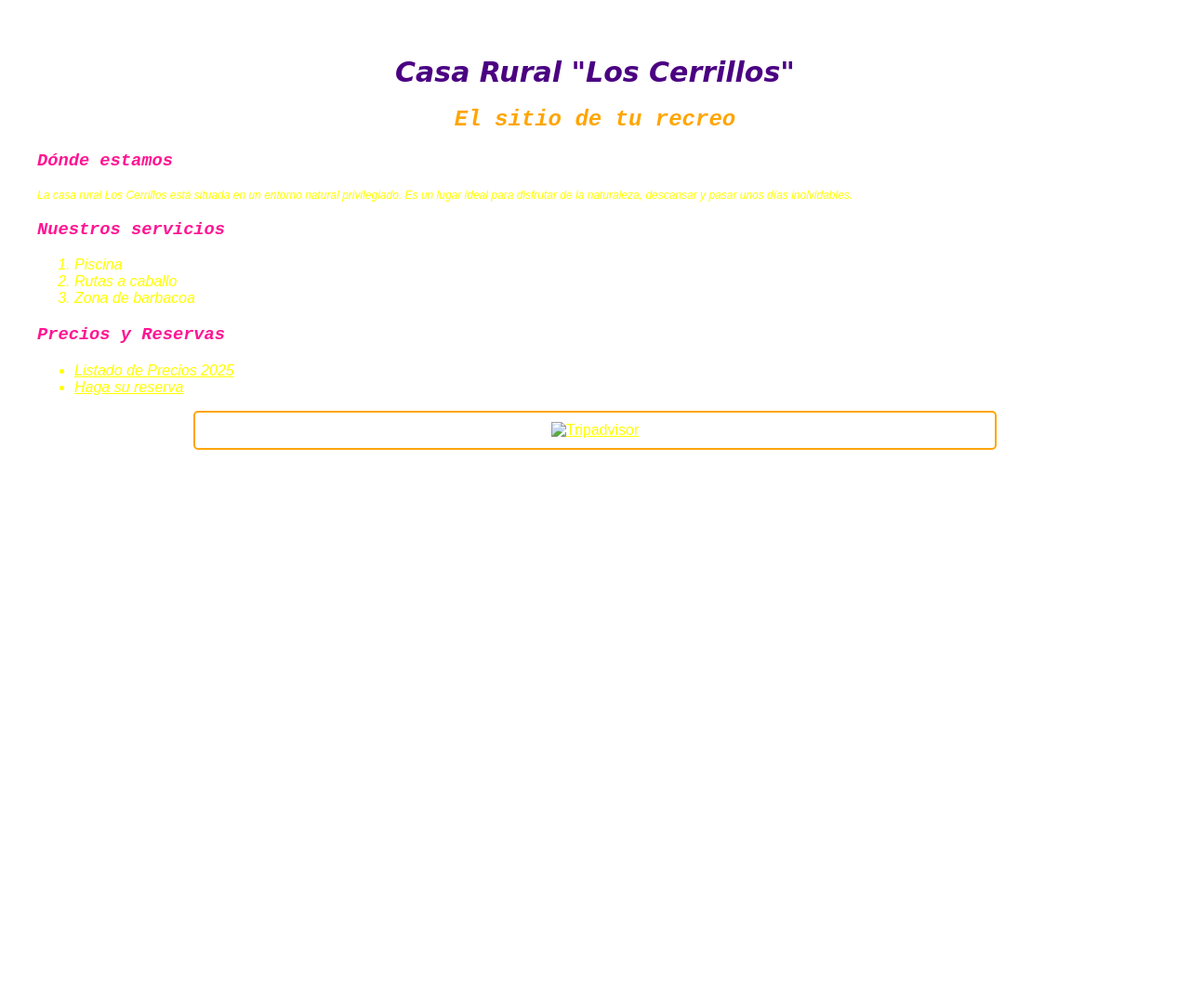
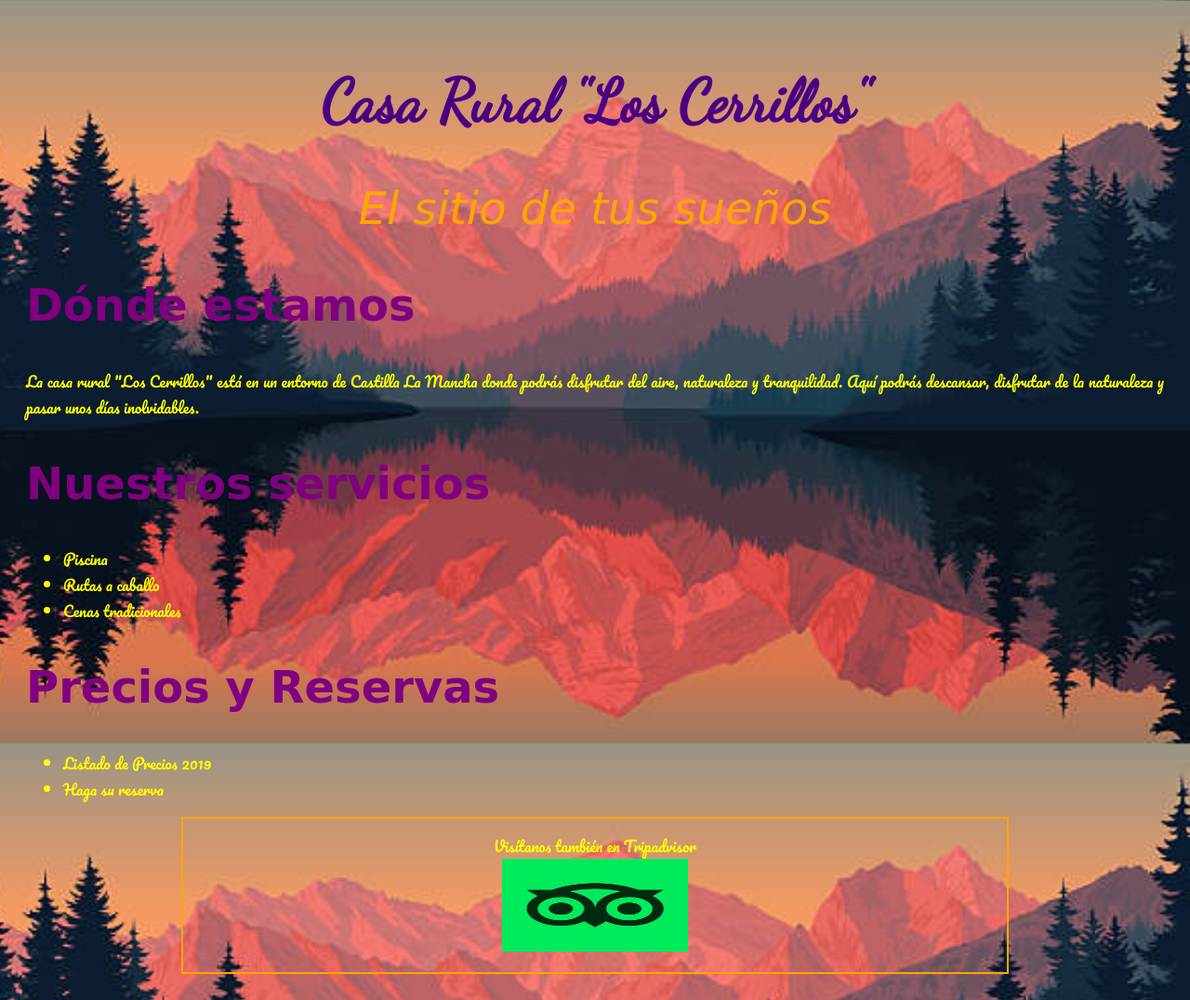
Before and after one commit to ianisxxD12/examen, a plain HTML site: page index.html in a window 1280 px wide. Shown: the whole page at 93% size. Before the commit the page ends 800 px from the top, so only its background shows below. Drawn offline with Linux system fonts and the light colour scheme; a web font is replaced by a local one.

Commit message:
version 5

```diff
--- a/css/estilosformularios.css
+++ b/css/estilosformularios.css
@@ -1,41 +1,15 @@
 
 body {
     background-color: Violet;
-    font-family: Arial;
-    font-size: 13px;
 }
 
 h1 {
+    font-family: Arial, sans-serif;
+    font-style: italic;
+}
+
+label, legend {
     color: DarkBlue;
-    font-family: Arial;
-    font-style: italic;
+    font-family: Arial, sans-serif;
     font-size: 20px;
 }
-
-fieldset {
-    border: 1px solid gray;
-    margin: 8px 0;
-    padding: 12px;
-}
-
-legend {
-    color: DarkBlue;
-}
-
-label {
-    color: DarkBlue;
-    display: inline-block;
-    min-width: 115px;
-}
-
-input[type="text"] {
-    width: 130px;
-}
-
-input[type="number"] {
-    width: 40px;
-}
-
-.botones {
-    margin-top: 10px;
-}
--- a/index.html
+++ b/index.html
@@ -5,68 +5,79 @@
     <title>Casa Rural Los Cerrillos</title>
 
     <style>
+        @import url('https://fonts.googleapis.com/css2?family=Dancing+Script&family=Pacifico&family=Praise&display=swap');
+
         body {
-    margin: 20px;
             padding: 20px;
-    background-image: url("paisaje.jpg");
+            background-image: url("images/paisaje.jpg");
             background-size: cover;
             background-position: center;
             background-attachment: fixed;
-    background-repeat: no-repeat;
-    font-family: Arial;
         }
 
         h1 {
             text-align: center;
-    color: indigo;
-    font-family: "Dancing Script", cursive;
-    font-style: italic;
-    font-size: 30px;
+            font-family: 'Dancing Script', cursive;
+            color: Indigo;
+            font-size: 4em;
         }
 
-h2 {
-    text-align: center;
-    color: orange;
-    font-family: "Courier New";
-    font-style: italic;
-}
-
-h3 {
-    color: #ff1493;
-    font-family: "Courier New";
-    font-style: italic;
-}
-
-p, ol, ul {
+        p, li, a {
             color: yellow;
-    font-style: italic;
-}
-
-p {
-    font-size: 12px;
+            font-family: 'Pacifico', cursive;
             text-align: justify;
         }
 
-.marco {
-    width: 70%;
-    margin: auto;
-    padding: 10px;
-    border: 2px solid orange;
-    border-radius: 5px;
+        #eslogan {
+            font-style: italic;
+            font-size: 3em;
+            color: orange;
+            font-family: 'Praise', cursive;
             text-align: center;
         }
 
-.marco img {
-    width: 200px;
-    height: 100px;
+        .subapartado {
+            color: purple;
+            font-family: 'Praise', cursive;
+            font-size: 3em;
         }
 
         a {
+            text-decoration: none;
+        }
+
+        a:link {
             color: yellow;
+        }
+
+        a:visited {
+            color: grey;
         }
 
         a:hover {
             color: purple;
+            font-weight: bold;
+        }
+
+        a:active {
+            color: red;
+        }
+
+        .pie {
+            width: 70%;
+            margin: auto;
+            text-align: center;
+            border: 2px solid orange;
+            padding: 15px;
+        }
+
+        .pie p {
+            text-align: center;
+        }
+
+        .pie img {
+            width: 200px;
+            height: 100px;
         }
     </style>
 </head>
@@ -75,36 +86,50 @@ a:hover {
 
     <h1>Casa Rural "Los Cerrillos"</h1>
 
-<h2>El sitio de tu recreo</h2>
+    <p id="eslogan">El sitio de tus sueños</p>
 
-<h3>Dónde estamos</h3>
+    <h2 class="subapartado">Dónde estamos</h2>
 
     <p>
-La casa rural Los Cerrillos está situada en un entorno natural
-privilegiado. Es un lugar ideal para disfrutar de la naturaleza,
-descansar y pasar unos días inolvidables.
+        La casa rural "Los Cerrillos" está en un entorno de Castilla
+        La Mancha donde podrás disfrutar del aire, naturaleza y tranquilidad.
+        Aquí podrás descansar, disfrutar de la naturaleza y pasar unos días
+        inolvidables.
     </p>
 
-<h3>Nuestros servicios</h3>
+    <h2 class="subapartado">Nuestros servicios</h2>
 
-<ol>
+    <ul>
         <li>Piscina</li>
         <li>Rutas a caballo</li>
-<li>Zona de barbacoa</li>
-</ol>
+        <li>Cenas tradicionales</li>
+    </ul>
 
-<h3>Precios y Reservas</h3>
+    <h2 class="subapartado">Precios y Reservas</h2>
 
     <ul>
-<li><a href="precios.html">Listado de Precios 2025</a></li>
-<li><a href="reserva.html">Haga su reserva</a></li>
+        <li>
+            <a href="precios.html" target="_blank">
+                Listado de Precios 2019
+            </a>
+        </li>
+
+        <li>
+            <a href="reserva.html" target="_blank">
+                Haga su reserva
+            </a>
+        </li>
     </ul>
 
-<div class="marco">
-<a href="https://www.tripadvisor.es" target="_blank">
-<img src="tripadvisor.jpg" alt="Tripadvisor">
+    <p class="pie">
+        Visítanos también en Tripadvisor
+
+        <br>
+
+        <a href="http://www.tripadvisor.es" target="_blank">
+            <img src="images/tripadvisor.jpg" alt="Tripadvisor">
         </a>
-</div>
+    </p>
 
 </body>
 </html>
```
Also changed, not shown: precios.html (+11 -18 lines), reserva.html (+46 -29 lines). Lines whose indentation alone changed are shown as unchanged.
